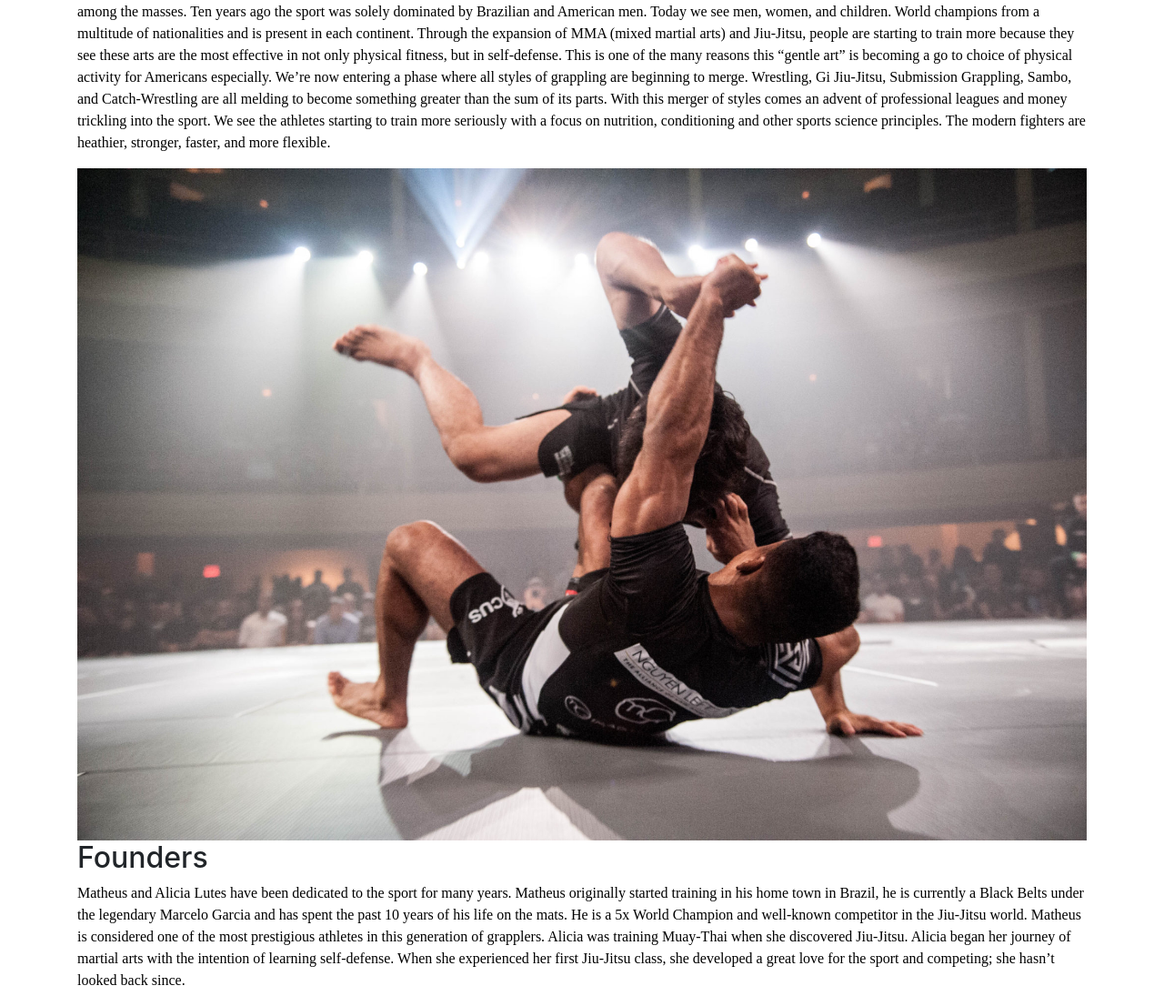
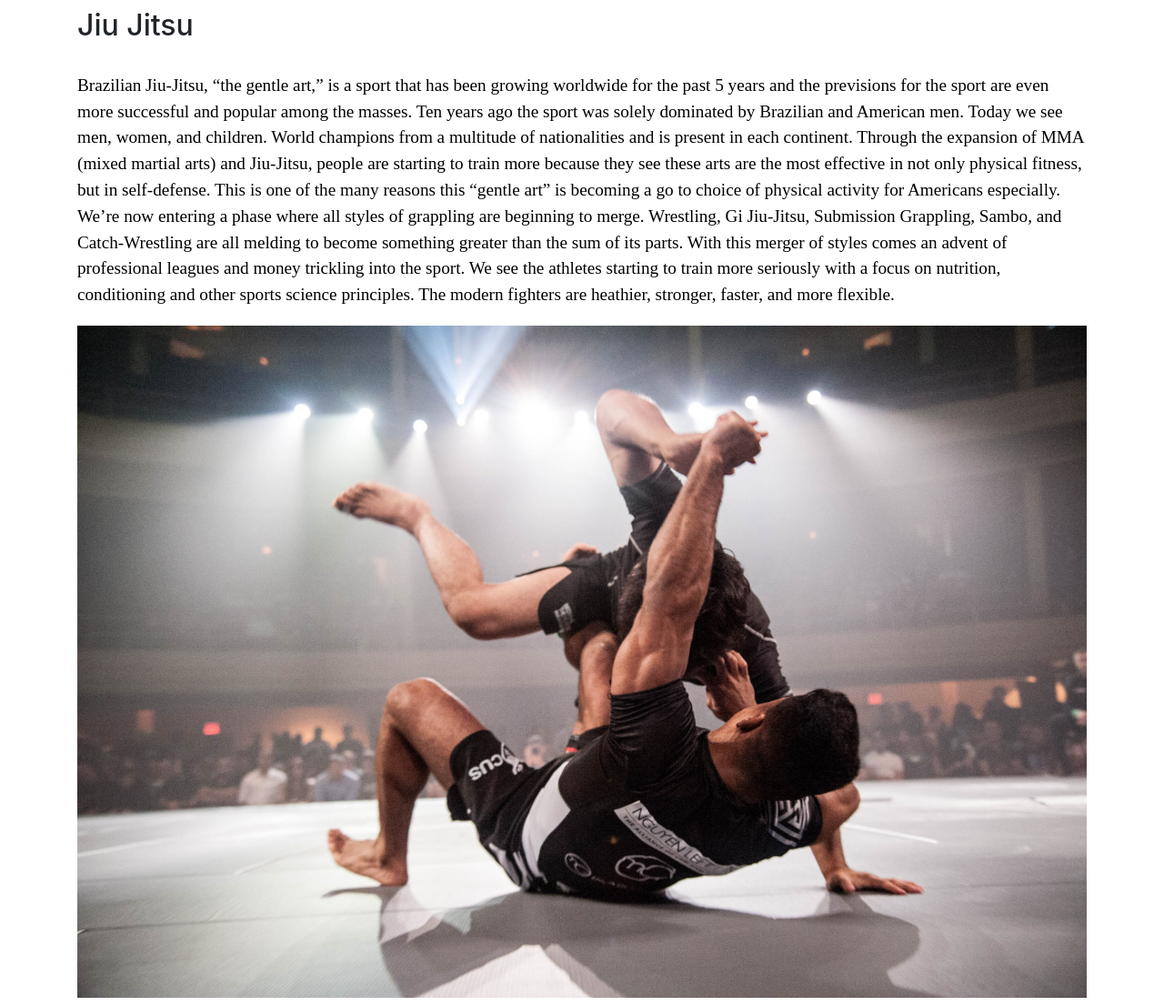
Before and after one commit to merlz6/RoyalGym, a PHP site: page / in a window 1280 px wide. Shown: the part 1313-2419 px from the top of the page at 91% size. Run offline with PHP 8.4, Linux system fonts and the light colour scheme.

Commit message:
spacing index page

```diff
--- a/index.html
+++ b/index.html
@@ -94,12 +94,13 @@
 
   <!-- Home Page Content -->
   <div class="container ">
-    <p>Brazilian Jiu-Jitsu, “the gentle art,” is a sport that has been growing worldwide for the past 5 years and the previsions for the sport are even more successful and popular among the masses. Ten years ago the sport was solely dominated by Brazilian and American men. Today we see men, women, and children. World champions from a multitude of nationalities and is present in each continent. Through the expansion of MMA (mixed martial arts) and Jiu-Jitsu, people are starting to train more because they see these arts are the most effective in not only physical fitness, but in self-defense. This is one of the many reasons this “gentle art” is becoming a go to choice of physical activity for Americans especially. We’re now entering a phase where all styles of grappling are beginning to merge. Wrestling, Gi Jiu-Jitsu, Submission Grappling, Sambo, and Catch-Wrestling are all melding to become something greater than the sum of its parts. With this merger of styles comes an advent of professional leagues and money trickling into the sport. We see the athletes starting to train more seriously with a focus on nutrition, conditioning and other sports science principles. The modern fighters are heathier, stronger, faster, and more flexible.</p>
+    <h2 class="homepageHeader" >Jiu Jitsu</h2>
+    <p class="homepageParagraph">Brazilian Jiu-Jitsu, “the gentle art,” is a sport that has been growing worldwide for the past 5 years and the previsions for the sport are even more successful and popular among the masses. Ten years ago the sport was solely dominated by Brazilian and American men. Today we see men, women, and children. World champions from a multitude of nationalities and is present in each continent. Through the expansion of MMA (mixed martial arts) and Jiu-Jitsu, people are starting to train more because they see these arts are the most effective in not only physical fitness, but in self-defense. This is one of the many reasons this “gentle art” is becoming a go to choice of physical activity for Americans especially. We’re now entering a phase where all styles of grappling are beginning to merge. Wrestling, Gi Jiu-Jitsu, Submission Grappling, Sambo, and Catch-Wrestling are all melding to become something greater than the sum of its parts. With this merger of styles comes an advent of professional leagues and money trickling into the sport. We see the athletes starting to train more seriously with a focus on nutrition, conditioning and other sports science principles. The modern fighters are heathier, stronger, faster, and more flexible.</p>
 
     <img src="./images/20180818_ROD7251.jpg" class="img-fluid" alt="Responsive image">
 
-    <h2>Founders</h2>
-    <p>Matheus and Alicia Lutes have been dedicated to the sport for many years. Matheus originally started training in his home town in Brazil, he is currently a Black Belts under the legendary Marcelo Garcia and has spent the past 10 years of his
+    <h2 class="homepageHeader" >Founders</h2>
+    <p class="homepageParagraph">Matheus and Alicia Lutes have been dedicated to the sport for many years. Matheus originally started training in his home town in Brazil, he is currently a Black Belts under the legendary Marcelo Garcia and has spent the past 10 years of his
       life on the mats. He is a 5x World Champion and well-known competitor in the Jiu-Jitsu world. Matheus is considered one of the most prestigious athletes in this generation of grapplers. Alicia was training Muay-Thai when she discovered
       Jiu-Jitsu. Alicia began her journey of martial arts with the intention of learning self-defense. When she experienced her first Jiu-Jitsu class, she developed a great love for the sport and competing; she hasn’t looked back since.</p>
     <div class="videoWrapper">
@@ -111,23 +112,23 @@
   <div class="Container text-center" id="testimonialContainer">
     <h2 class="font-weight-bold my-4" id="testimonialHeader">Read what people have to say about Royal Acadamy!</h2>
     <div id="carouselControls" class="carousel slide" data-ride="carousel">
-      <div class="carousel-inner" id="testimonialText">
+      <div class="carousel-inner" id="testimonialText" >
         <div class="carousel-item active">
           <div>
             <p>“I was in a very abusive relationship and it ended with my abuser trying to kill me. I never wanted to feel the way I felt that day again. I started looking into self defense martial arts to learn how I could protect myself. I looked into numerous options, but what I found was that Brazilian Jiu Jitsu was the most realistic form of self defense. The chances of knocking someone out, especially given my size, is really impossible. Through Jiu Jitsu I learned how to use leverage, and manipulate my body and my opponents to my advantage. I learned that being a smaller person didn’t mean there was no hope, but that I had the upper hand in a way. The next time I had to defend myself I was prepared and able to do so. Jiu Jitsu brought me a community, self-confidence, and above all a way to feel empowered and safe.“</p>
-            <h7>-Maria Stallone</h7>
+            <h5>-Maria Stallone</h5>
           </div>
         </div>
         <div class="carousel-item">
           <div>
             <p>“I was always a slower guy. I was never good at sports. I was the blunt of many bullying. My friend started to do Jiu Jitsu and of course I felt incapable. He urged me to just come and look at a class. Looking at the class turned into joining the class and I was hooked. I couldn’t believe that I could actually do this. I lost weight, gained muscle and confidence, and felt like a new person. Jiu Jitsu completely changed my life for the better (and I was never bullied again). I love the friendships I have made through this community and the support I have received. I recommend any person of any size or physical ability to just give it a try! It may change your life for the better too!”</p>
-            <h7>-Mike Rogers</h7>
+            <h5>-Mike Rogers</h5>
           </div>
         </div>
         <div class="carousel-item">
           <div>
             <p>“I was battling addiction when I first heard of Jiu Jitsu. I couldn’t get out of the crowd I was hanging out with because they were the only people who would hang out with someone like me. My family had lost hope and I lost the love of my life. That put me over the edge. I survived and overdose and again Jiu Jitsu showed itself as some sort of sign. I figured I had nothing left to loose and took a class. No one judged me. Even after they knew who I was and what I was battling, they didn’t care. I received massive support from my professors and my team. I fell on and off a few time and they still had my back and was on my side. Here I am years later and clean for 4 years straight. Jiu Jitsu and the people it brought to me literally saved my life. I know I would not be here if I didn’t take that first class.“</p>
-            <h7>-Jeffery Lee</h7>
+            <h5>-Jeffery Lee</h5>
           </div>
         </div>
       </div>
--- a/main.css
+++ b/main.css
@@ -477,7 +477,16 @@ margin-bottom:0;
  background-color: rgb(230,230,230);
  padding-bottom: 10px;
  height: 250px;
+
 }
 
 .carousel-control-prev {
 }
+.homepageParagraph {
+  font-size: 1.2em;
+  margin-bottom:1em;
+  margin-top:1em;
+}
+.homepageHeader{
+  margin:1em 0;
+}
```
Also changed, not shown: adults.html (+9 -8 lines).
